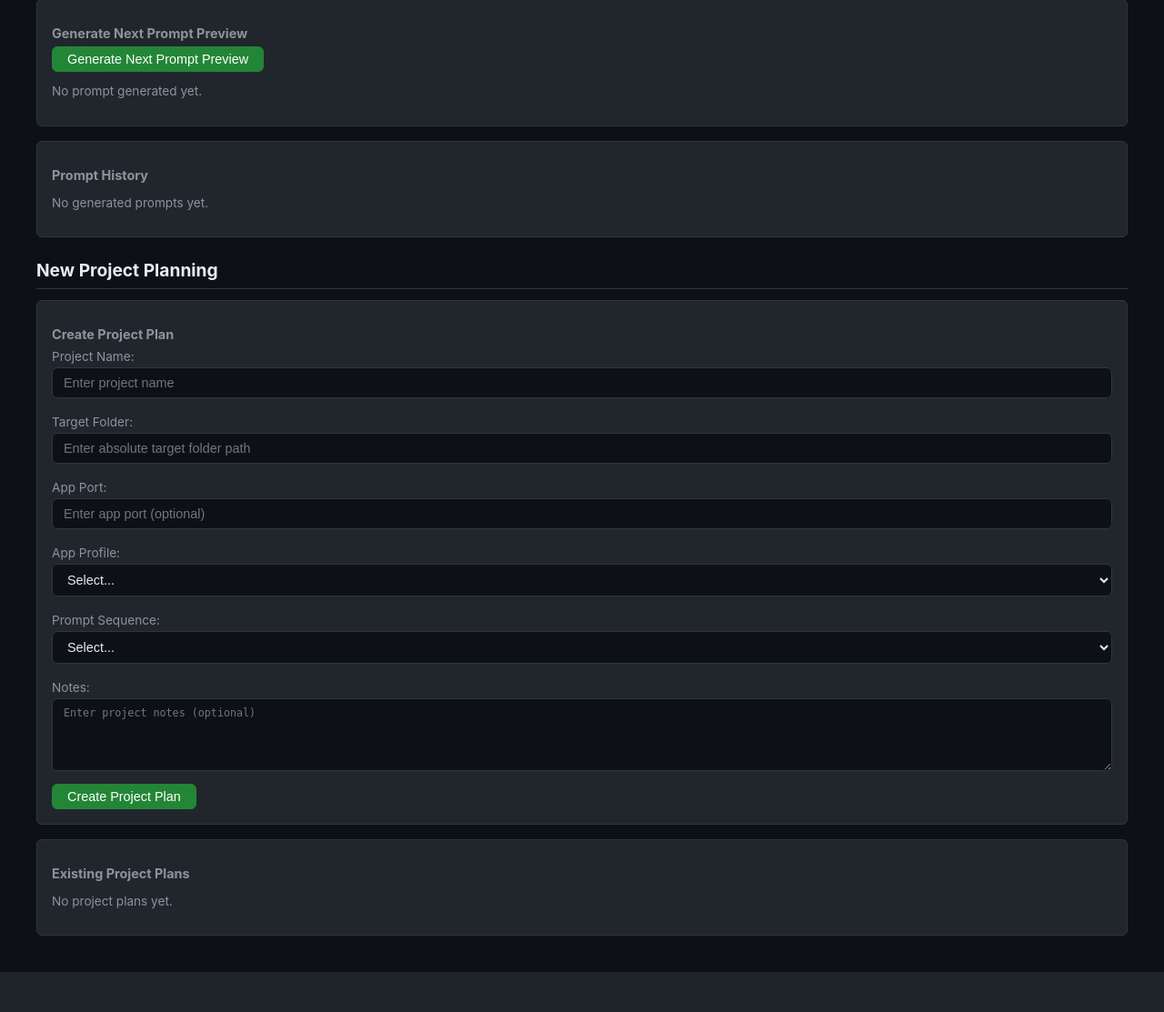
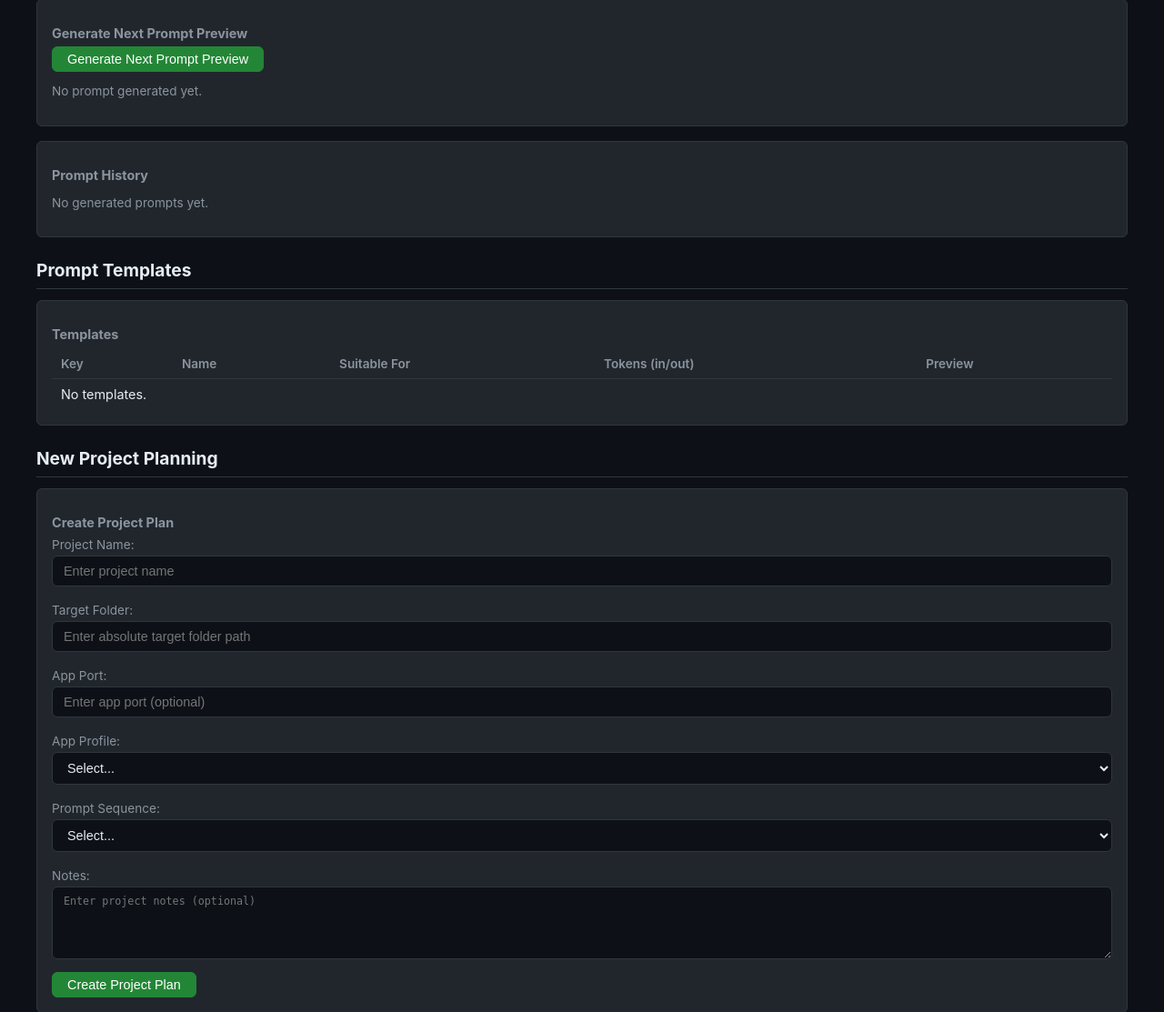
Before and after one commit to svend-blip/DPMtF-WebUI, a FastAPI app: page / in a window 1280 px wide. Shown: the part 1615-2728 px from the top of the page at 91% size. Before the commit the page ends 2684 px from the top, so only its background shows below. Run offline with FastAPI, Linux system fonts and the light colour scheme; data that the repository does not hold is empty.

Commit message:
2H: Add Prompt Template Manager frontend panel
- New 'Prompt Skabeloner' section in index.html skeleton
- loadTemplateManager(): fetches /api/prompt-templates, renders
  table with template_key, name, suitable_for badge (color-coded),
  token estimates, clickable rows
- showTemplateDetail(): fetches single template, shows description,
  suitable_for, token counts, and rendered preview
- suitable_for badges: local (blue), cloud (purple), both (info)
- Added LBL-1000053 label + da-DK/en-US translations
- 1 static innerHTML, 1344 JS lines

Co-Authored-By: Claude <noreply@anthropic.com>

```diff
--- a/static/js/dpmtf-app.js
+++ b/static/js/dpmtf-app.js
@@ -1198,12 +1198,140 @@ function buildDrawerContent() {
   content.appendChild(secCard);
 }
 
-/* ── 9. Init ───────────────────────────────────────── */
+/* ── 9. Prompt Template Manager ────────────────────── */
+function loadTemplateManager() {
+  var container = document.getElementById("template-manager-content");
+  if (!container) return;
+  clear(container);
+
+  // Template list
+  var listCard = el("div", "dpmtf-card");
+  listCard.appendChild(el("h4", null, "Templates"));
+  var table = el("table", "dpmtf-table");
+  var thead = el("thead", null);
+  var thr = el("tr", null);
+  ["Key", "Name", "Suitable For", "Tokens (in/out)", "Preview"].forEach(function (h) {
+    thr.appendChild(el("th", null, h));
+  });
+  thead.appendChild(thr);
+  table.appendChild(thead);
+  var tbody = el("tbody", null);
+  table.appendChild(tbody);
+  listCard.appendChild(table);
+  container.appendChild(listCard);
+
+  // Detail card (hidden until click)
+  var detailCard = el("div", "dpmtf-card");
+  detailCard.id = "template-detail";
+  detailCard.style.display = "none";
+  container.appendChild(detailCard);
+
+  fetch("/api/prompt-templates")
+    .then(function (res) { return res.json(); })
+    .then(function (data) {
+      clear(tbody);
+      var templates = data.templates || [];
+      if (!templates.length) {
+        var row = el("tr", null);
+        var cell = el("td", null, "No templates.");
+        cell.colSpan = 5;
+        row.appendChild(cell);
+        tbody.appendChild(row);
+        return;
+      }
+      templates.forEach(function (t) {
+        var row = el("tr", null);
+        row.style.cursor = "pointer";
+        row.onclick = function () { showTemplateDetail(t.template_key); };
+        row.appendChild(td(t.template_key));
+        row.appendChild(td(t.template_name));
+        var suitableCell = el("td", null);
+        var badge = el("span", t.suitable_for === "local" ? "model-badge-local" :
+                              t.suitable_for === "cloud" ? "model-badge-cloud" : "dpmtf-badge dpmtf-badge-info");
+        badge.textContent = t.suitable_for;
+        suitableCell.appendChild(badge);
+        row.appendChild(suitableCell);
+        row.appendChild(td((t.avg_token_count_input || "-") + " / " + (t.avg_token_count_output || "-")));
+        row.appendChild(td("Click to view"));
+        tbody.appendChild(row);
+      });
+    })
+    .catch(function (err) {
+      clear(tbody);
+      var row = el("tr", null);
+      var cell = el("td", null, lbl("lbl_status_error_prefix", "Error: ") + escapeHtml(err.message));
+      cell.colSpan = 5;
+      row.appendChild(cell);
+      tbody.appendChild(row);
+    });
+}
+
+function showTemplateDetail(templateKey) {
+  var card = document.getElementById("template-detail");
+  if (!card) return;
+  card.style.display = "block";
+  clear(card);
+
+  var closeBtn = el("button", "dpmtf-btn dpmtf-small");
+  closeBtn.textContent = lbl("lbl_btn_close_drawer", "Close");
+  closeBtn.onclick = function () { card.style.display = "none"; };
+  card.appendChild(closeBtn);
+
+  var loadingEl = el("p", "dpmtf-muted", lbl("lbl_status_loading", "Loading..."));
+  card.appendChild(loadingEl);
+
+  fetch("/api/prompt-templates/" + encodeURIComponent(templateKey))
+    .then(function (res) {
+      if (!res.ok) throw new Error("HTTP " + res.status);
+      return res.json();
+    })
+    .then(function (t) {
+      clear(card);
+      card.appendChild(closeBtn);
+
+      card.appendChild(el("h4", null, t.template_name + " (" + t.template_key + ")"));
+      if (t.description) card.appendChild(el("p", "dpmtf-muted", t.description));
+
+      // Suitable for badge
+      var suitableP = el("p", null);
+      var badge = el("span", t.suitable_for === "local" ? "model-badge-local" :
+                            t.suitable_for === "cloud" ? "model-badge-cloud" : "dpmtf-badge dpmtf-badge-info");
+      badge.textContent = "Suitable for: " + t.suitable_for;
+      suitableP.appendChild(badge);
+      card.appendChild(suitableP);
+
+      // Token estimates
+      card.appendChild(el("p", "dpmtf-small", "Estimated tokens: " +
+        (t.avg_token_count_input || "?") + " in / " +
+        (t.avg_token_count_output || "?") + " out"));
+
+      // Preview
+      if (t.preview) {
+        card.appendChild(el("h4", null, "Preview"));
+        var pre = el("pre", null);
+        pre.style.whiteSpace = "pre-wrap";
+        pre.style.fontSize = "0.85em";
+        pre.style.background = "#0d1117";
+        pre.style.padding = "12px";
+        pre.style.borderRadius = "4px";
+        pre.textContent = t.preview;
+        card.appendChild(pre);
+      }
+    })
+    .catch(function (err) {
+      clear(card);
+      card.appendChild(closeBtn);
+      card.appendChild(el("p", "dpmtf-error", lbl("lbl_status_error_prefix", "Error: ") + escapeHtml(err.message)));
+    });
+}
+
+/* ── 10. Init ──────────────────────────────────────── */
 function onReady() {
   loadLabels();
   loadDbStatus();
   loadPhaseStatus();
   loadHitrates();
+  loadTemplateManager();
   loadPromptSequences();
   loadProjectPlanning();
   initDrawer();
--- a/templates/index.html
+++ b/templates/index.html
@@ -31,6 +31,11 @@
             <div id="prompt-sequence-content"></div>
         </section>
 
+        <section id="template-manager-section">
+            <h2 data-slot="lbl_panel_templates">Prompt Templates</h2>
+            <div id="template-manager-content"></div>
+        </section>
+
         <section id="project-planning-section">
             <h2 data-slot="lbl_panel_project_planning">New Project Planning</h2>
             <div id="project-planning-content"></div>
```
